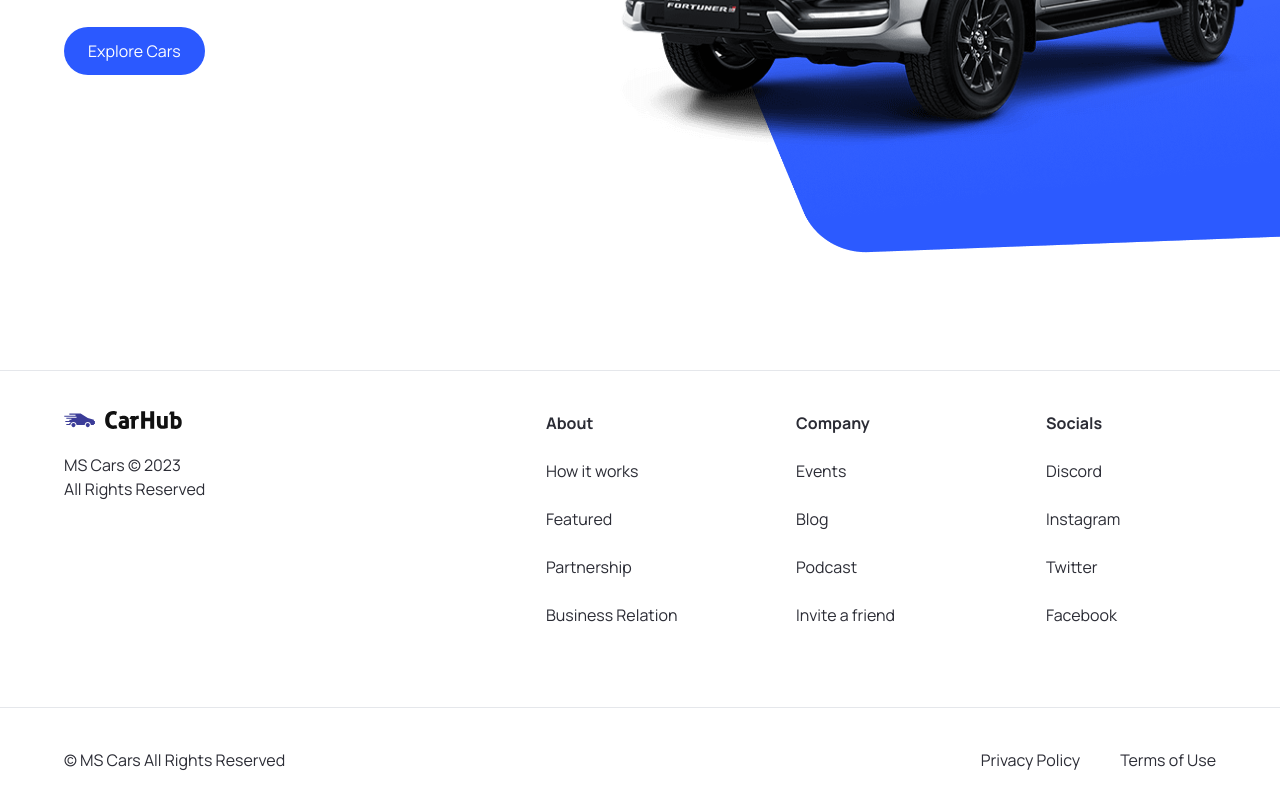
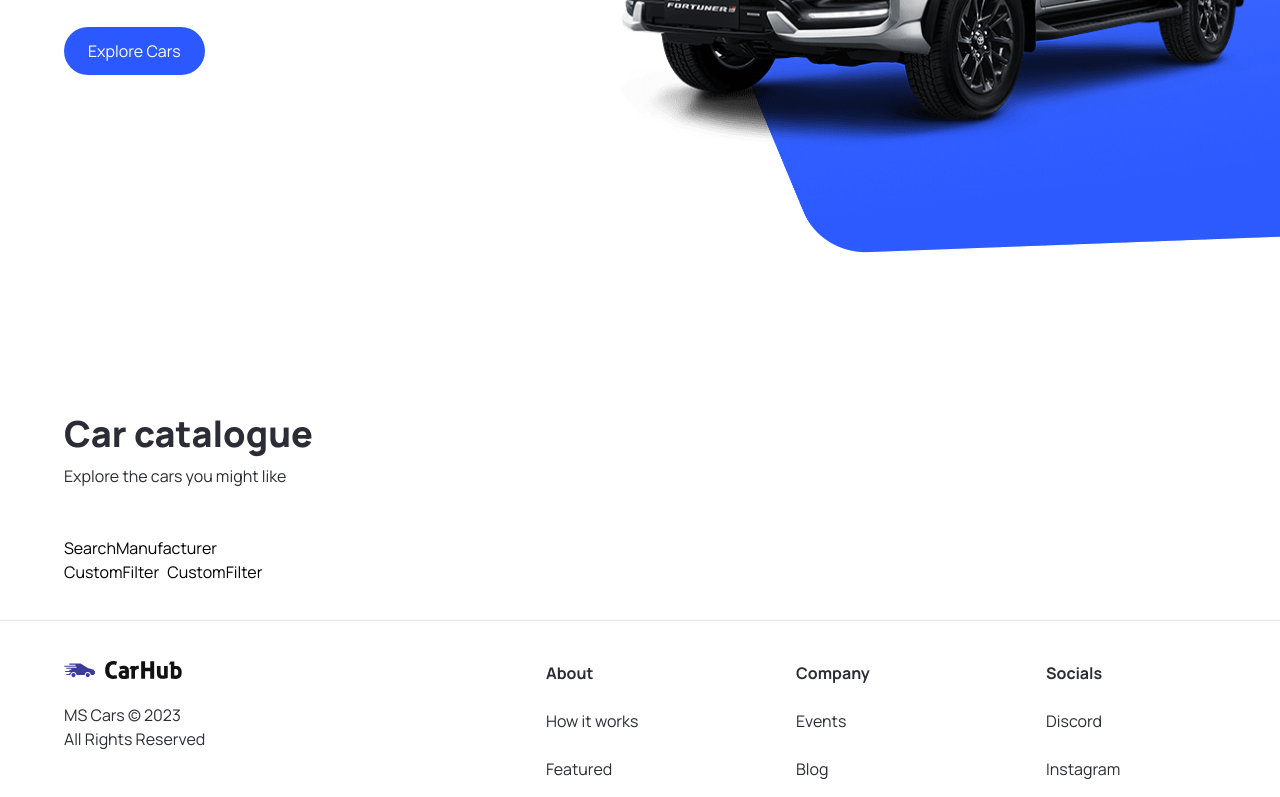
Before and after one commit to dineshmsd051/car-showcase-app, a Next.js app: page / in a window 1280 px wide. Shown: the part 450-1247 px from the top of the page. Built offline with nearby package versions, Linux system fonts and the light colour scheme.

Commit message:
Added initial custom filter and searchbar styles

```diff
--- a/app/components/CustomButton.tsx
+++ b/app/components/CustomButton.tsx
@@ -1,4 +1,3 @@
-import React from 'react';
 import { customButtonProps } from '@/types';
 
 const CustomButton = ({
--- /dev/null
+++ b/app/components/CustomFilter.tsx
@@ -0,0 +1,8 @@
+
+function CustomFilter() {
+  return (
+    <div>CustomFilter</div>
+  )
+}
+
+export default CustomFilter
--- a/app/components/Hero.tsx
+++ b/app/components/Hero.tsx
@@ -1,6 +1,6 @@
 "use client"
 import Image from 'next/image'
-import CustomButton from './CustomButton';
+import { CustomButton } from './';
 
 function Hero() {
 
--- a/app/components/Navbar.tsx
+++ b/app/components/Navbar.tsx
@@ -1,6 +1,7 @@
+"use client";
 import Image from 'next/image'
 import Link from 'next/link'
-import CustomButton from './CustomButton'
+import { CustomButton } from './'
 
 const Navbar = () => {
 
@@ -15,7 +16,7 @@ const Navbar = () => {
           <Image src="/logo.svg" alt="Ms Cars logo"
           width={118}
           height={18}
-          className='object-contain'
+          className="object-contain"
           />
         </Link>
         <CustomButton
--- /dev/null
+++ b/app/components/SearchBar.tsx
@@ -0,0 +1,26 @@
+"use client";
+import { useState } from 'react';
+import { SearchManufacturer } from './';
+
+
+function SearchBar() {
+
+  const [manufacturer, setManufacturer] = useState("")
+
+  const handleSearch = () => {
+
+  }
+
+  return (
+    <form className="searchBar" onSubmit={handleSearch}>
+      <div className="searchbar__item">
+        <SearchManufacturer
+          manufacturer={manufacturer}
+          setManufacturer={setManufacturer}
+        />
+      </div>
+    </form>
+  );
+}
+
+export default SearchBar
--- /dev/null
+++ b/app/components/SearchManufacturer.tsx
@@ -0,0 +1,11 @@
+"use client";
+import { SearchManufacturerProps } from "@/types";
+
+function SearchManufacturer({
+  manufacturer,
+  setManufacturer,
+}: SearchManufacturerProps) {
+  return <div>SearchManufacturer</div>;
+}
+
+export default SearchManufacturer;
--- a/app/page.tsx
+++ b/app/page.tsx
@@ -1,11 +1,26 @@
 import Image from 'next/image'
-import { Hero } from './components'
+import { CustomFilter, Hero, SearchBar } from './components'
 
 export default function Home() {
   return (
     <main className="overflow-hidden">
+      <Hero />
 
-      <Hero/>
+      <div className="mt-12 padding-x padding-y max-width" id="discover">
+        <div className="home__text-container">
+          <h1 className="text-4xl font-extrabold">Car catalogue</h1>
+          <p>Explore the cars you might like</p>
+        </div>
+
+        <div className="home__filters">
+          <SearchBar />
+        </div>
+
+        <div className="home__filter-container">
+          <CustomFilter title="fuel" />
+          <CustomFilter title="fuel" />
+        </div>
+      </div>
     </main>
-  )
+  );
 }
--- a/types/index.ts
+++ b/types/index.ts
@@ -7,3 +7,8 @@ export interface customButtonProps {
     MouseEventHandler<HTMLButtonElement>;
     btnType?: "button" | "submit";
 }
+
+export interface SearchManufacturerProps {
+  manufacturer: string;
+  setManufacturer: (manufacturer: string) => void;
+}
```
Also changed, not shown: app/components/index.tsx (+7 -1 lines).
